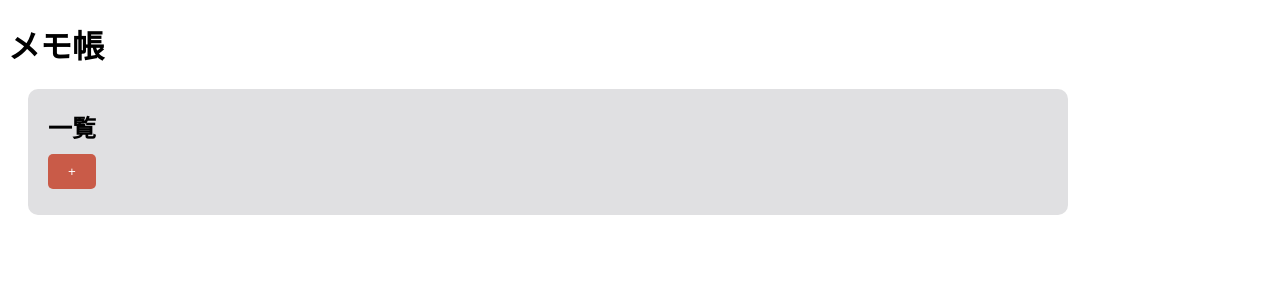
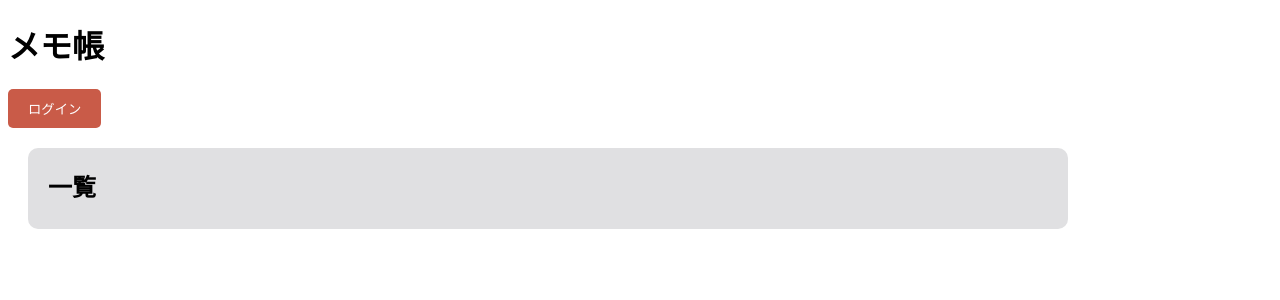
Before and after one commit to lsesmpmido/react-memo-app, a React (Create React App) app: page / in a window 1280 px wide. Shown: the top 300 px of the page. Built offline with nearby package versions, Linux system fonts and the light colour scheme; the HTML template or start-up script is replaced by a standard one.

Commit message:
ログイン機能を追加

```diff
--- a/src/App.js
+++ b/src/App.js
@@ -2,6 +2,7 @@
 import { useState, useEffect } from "react";
 import MemoList from "./MemoList";
 import MemoForm from "./MemoForm";
+import { SignInContext } from "./Context.js";
 
 function App() {
   const [memos, setMemos] = useState(() => {
@@ -10,6 +11,7 @@
   });
   const [selectedMemoId, setSelectedMemoId] = useState(null);
   const [showForm, setShowForm] = useState(false);
+  const [isSignIn, setIsSignIn] = useState(false);
 
   useEffect(() => {
     if (memos.length > 0) {
@@ -55,11 +57,18 @@
     setShowForm(false);
   }
 
+  function handleSignIn() {
+    setIsSignIn((prevSignIn) => !prevSignIn);
+  }
+
   const selectedMemo = memos.find((memo) => memo.id === selectedMemoId);
 
   return (
-    <>
+    <SignInContext.Provider value={isSignIn}>
       <h1>メモ帳</h1>
+      <button onClick={handleSignIn}>
+        {isSignIn ? "ログアウト" : "ログイン"}
+      </button>
       <MemoList
         memos={memos}
         onSelectMemo={handleSelectMemo}
@@ -72,7 +81,7 @@
           onDeleteMemo={handleDeleteMemo}
         />
       )}
-    </>
+    </SignInContext.Provider>
   );
 }
 
--- /dev/null
+++ b/src/Context.js
@@ -0,0 +1,3 @@
+import { createContext } from "react";
+
+export const SignInContext = createContext();
--- a/src/MemoForm.js
+++ b/src/MemoForm.js
@@ -1,7 +1,9 @@
-import React, { useState, useEffect } from "react";
+import React, { useState, useEffect, useContext } from "react";
+import { SignInContext } from "./Context.js";
 
 function MemoForm({ selectedMemo, onSaveMemo, onDeleteMemo }) {
   const [content, setContent] = useState("");
+  const isSignIn = useContext(SignInContext);
 
   useEffect(() => {
     if (selectedMemo) {
@@ -18,10 +20,14 @@
 
   return (
     <div className="frame">
-      <h2>{selectedMemo ? "編集" : "追加"}</h2>
+      {isSignIn && <h2>{selectedMemo ? "編集" : "追加"}</h2>}
       <textarea value={content} onChange={(e) => setContent(e.target.value)} />
-      <button onClick={handleSaveMemo}>{selectedMemo ? "更新" : "作成"}</button>
-      {selectedMemo && (
+      {isSignIn && (
+        <button onClick={handleSaveMemo}>
+          {selectedMemo ? "更新" : "作成"}
+        </button>
+      )}
+      {selectedMemo && isSignIn && (
         <button onClick={() => onDeleteMemo(selectedMemo.id)}>削除</button>
       )}
     </div>
--- a/src/MemoList.js
+++ b/src/MemoList.js
@@ -1,11 +1,14 @@
-import React from "react";
+import React, { useContext } from "react";
 import MemoItem from "./MemoItem";
+import { SignInContext } from "./Context.js";
 
 function MemoList({ memos, onSelectMemo, onCreateMemo }) {
+  const isSignIn = useContext(SignInContext);
+
   return (
     <div className="frame">
       <h2>一覧</h2>
-      <button onClick={onCreateMemo}>+</button> {}
+      {isSignIn && <button onClick={onCreateMemo}>+</button>}
       <ul>
         {memos.map((memo) => (
           <MemoItem key={memo.id} memo={memo} onSelectMemo={onSelectMemo} />
```
